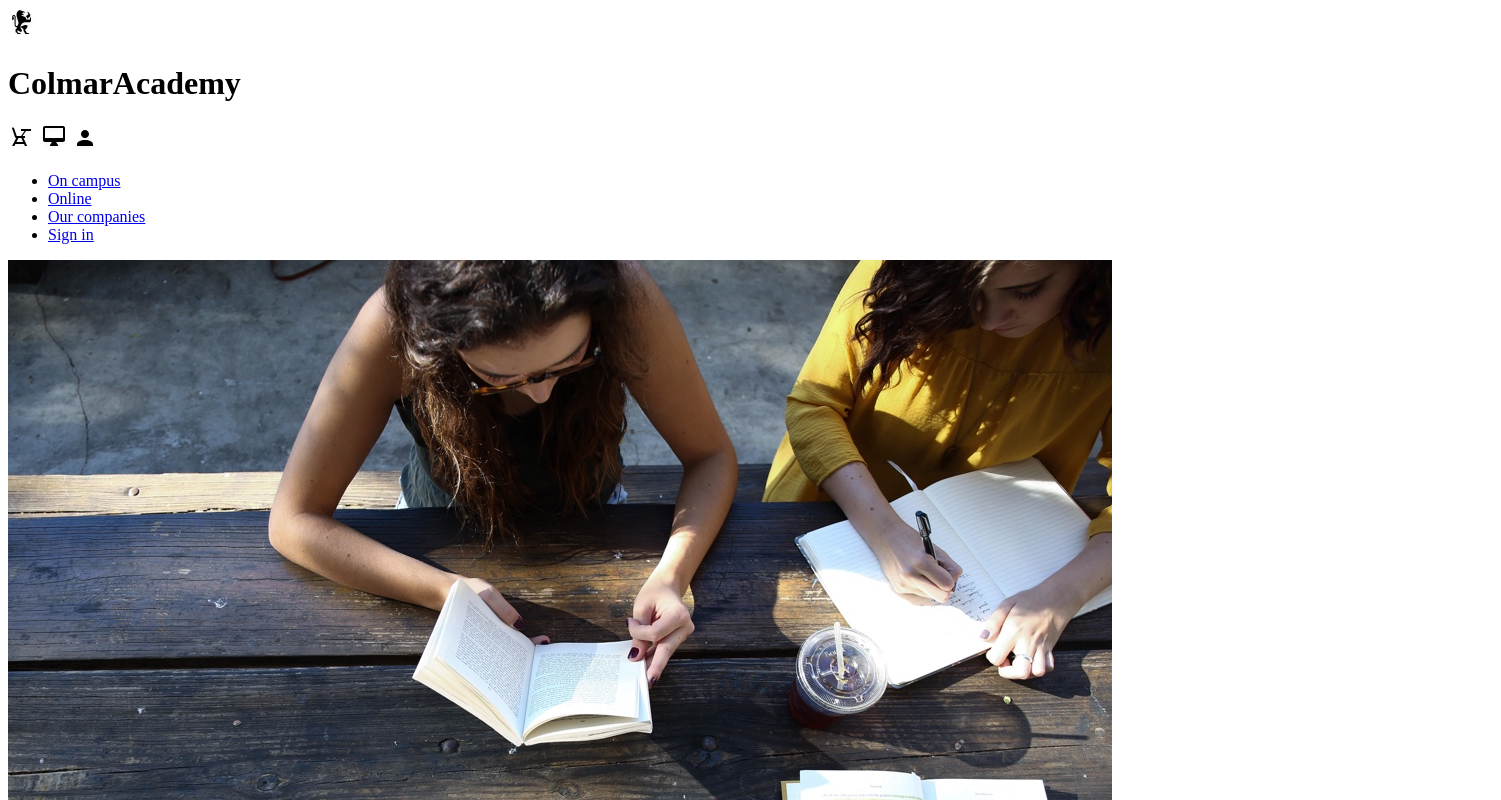
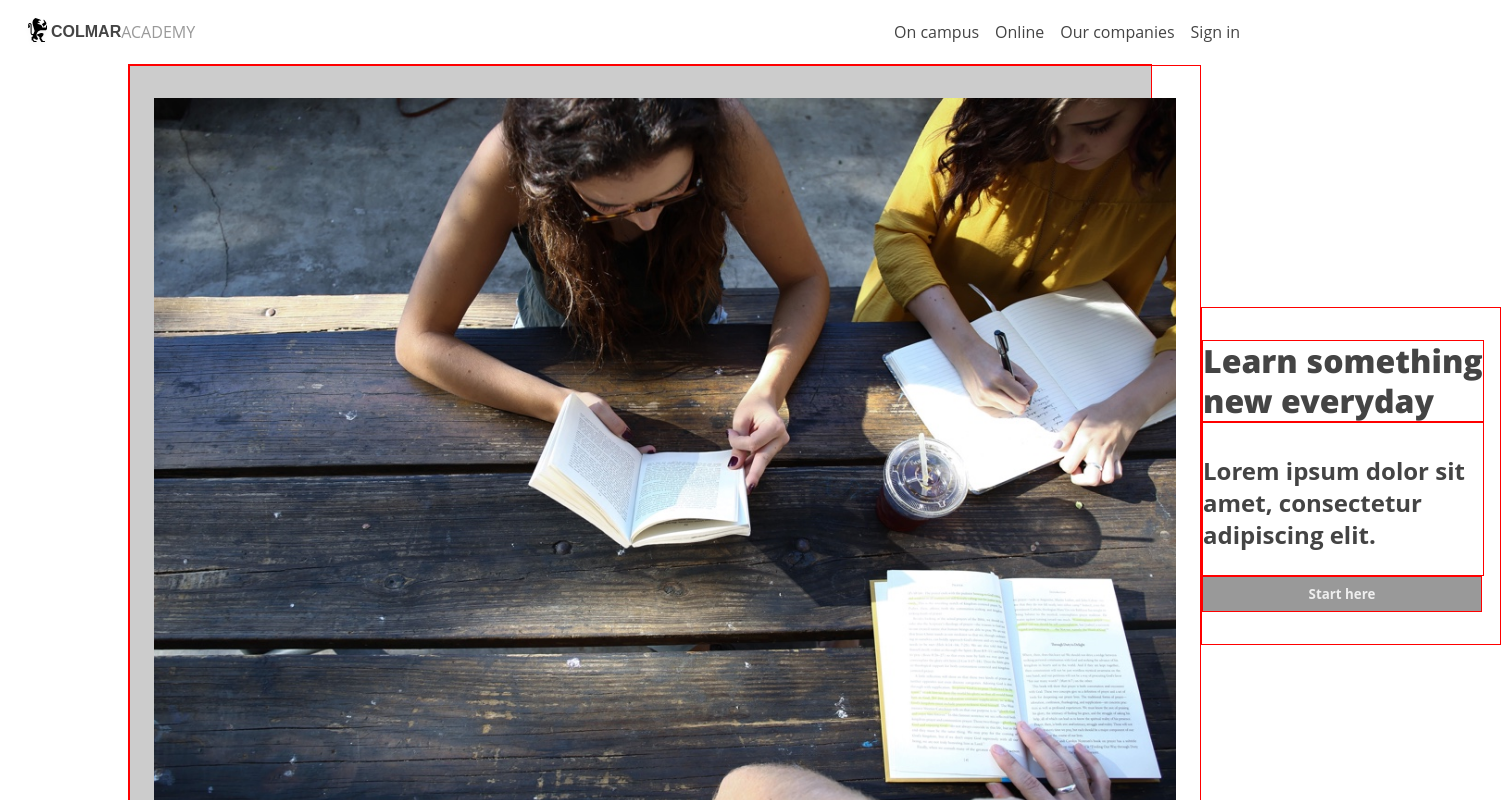
Before and after one commit to Starhole-zz/colmar, a plain HTML site: page index.html in a window 1280 px wide. Shown: the top 800 px of the page, 1501 px wide, since content can reach past the window. Drawn offline with Linux system fonts and the light colour scheme; a web font is replaced by a local one.

Commit message:
Complete mobile site.

```diff
--- a/index.html
+++ b/index.html
@@ -4,17 +4,21 @@
     <meta charset="utf-8">
     <meta name='viewport' content='width=device-width, initial-scale=1.0' />
     <title>Codecademy Intensive Capstone | Colmar Academy</title>
+    <link href="./resources/css/reset.css" type="text/css" rel="stylesheet" />
+    <link href="./resources/css/style.css" type="text/css" rel="stylesheet" />
   </head>
   <body>
+
     <header>
+
+      <nav class="header_nav">
         <div class="logo">
           <img src="./resources/images/ic-logo.svg" />
-        <h1 class="logo_desktop">ColmarAcademy</h1>
+          <h1 class="logo_desktop">Colmar<span>Academy</span></h1>
         </div>
-      <nav class="mobile_header_nav">
-        <img src="./resources/images/ic-on-campus.svg" />
-        <img src="./resources/images/ic-online.svg" />
-        <img src="./resources/images/ic-login.svg" />
+        <img class="mobile_header_nav" src="./resources/images/ic-on-campus.svg" />
+        <img class="mobile_header_nav" src="./resources/images/ic-online.svg" />
+        <img class="mobile_header_nav" src="./resources/images/ic-login.svg" />
       </nav>
       <nav class="desktop_header_nav">
         <ul>
@@ -24,15 +28,17 @@
           <li><a href="#signin">Sign in</a></li>
         </ul>
       </nav>
+
     </header>
+
     <main>
 
       <section class="jumbotron">
         <img src="./resources/images/banner.jpg" />
         <div class="jumbotron_text">
           <h2>Learn something new everyday</h2>
-          <p>Lorem ipsum dolor sit amet, consectetur adipiscing elit.</p>
-          <button type="button" class="btn btn-primary">Start here</button>
+          <h3>Lorem ipsum dolor sit amet, consectetur adipiscing elit.</h3>
+          <button type="button" class="btn" onclick="alert('Starting... ?')">Start here</button>
         </div>
       </section>
 
@@ -46,26 +52,32 @@
         </div>
 
         <div class="dj_sideline">
-          <div class="sideline-1">
+          <div class="sideline">
             <img src="./resources/images/information-orientation.jpg" class="desktop_sl_image" />
             <img src="./resources/images/information-orientation-mobile.jpg" class="mobile_sl_image" />
+            <div class="sideline_text">
               <h3>Orientation date</h3>
               <p>Tue 10/11 & Wed 10/12: 8am-3pm</p>
               <a href="#readmore">Read more</a>
             </div>
-          <div class="sideline-2">
+          </div>
+          <div class="sideline">
             <img src="./resources/images/information-campus.jpg" class="desktop_sl_image"/>
             <img src="./resources/images/information-campus-mobile.jpg" class="mobile_sl_image"/>
+            <div class="sideline_text">
               <h3>Our campus</h3>
               <p>Find which campus is close by you</p>
               <a href="#readmore">Read more</a>
             </div>
-          <div class="sideline-3">
+          </div>
+          <div class="sideline">
             <img src="./resources/images/information-guest-lecture.jpg" class="desktop_sl_image"/>
+            <div class="sideline_text">
               <img src="./resources/images/information-guest-lecture-mobile.jpg" class="mobile_sl_image"/>
               <h3>Our guest lecture</h3>
               <p>Join a keynote with Oliver Sack about music in medical treatment</p>
               <a href="#readmore">Read more</a>
+            </div>
           </div>
         </div>
 
@@ -74,7 +86,12 @@
       <section class="gallery">
         <h2>Start learning</h2>
         <div class="mobile_gallery">
-          <h3>Software engineering
+          <h3>Software engineering</h3>
+          <h3>Computer art</h3>
+          <h3>Design</h3>
+          <h3>Data</h3>
+          <h3>Business</h3>
+          <h3>Marketing</h3>
         </div>
         <div class="desktop_gallery">
           <img src="./resources/images/course-software.jpg" />
@@ -100,7 +117,7 @@
           <p>COURSES</p>
           <p>Data Science, Big Data, SQL, Data Visualization</p>
         </div>
-        <div class="desktop_gallery-">
+        <div class="desktop_gallery">
           <img src="./resources/images/course-business.jpg" />
           <h3>Business</h3>
           <p>COURSES</p>
@@ -112,14 +129,6 @@
           <p>COURSES</p>
           <p>Analytics, Content Marketing, Mobile Marketing</p>
         </div>
-        <div class="mobile_gallery">
-          <h3>Software engineering</h3>
-          <h3>Computer art</h3>
-          <h3>Design</h3>
-          <h3>Data</h3>
-          <h3>Business</h3>
-          <h3>Marketing</h3>
-        </div>
       </section>
 
       <section class="thesis">
@@ -130,10 +139,10 @@
             Your browser does not support the viedo tag.
           </video>
           <div class="desktop_thesis">
+            <div class="desktop_thesis_hl">
               <h3>Reimagine urban</h3>
               <p>"Curabitur vitae libero in ipsum porttitor consequet. Aliquam et commodo lectus, nec consequat neque. Sed non accumsan urna. Phasellus sed consequat ex. Etiam eget magna laoreet, efficitur dolor consequat, tristique ligula."</p>
             </div>
-          <h3>
             <div class="desktop_thesis-sl">
               <div class="desktop_thesis-sl1">
                 <img src="./resources/images/thesis-fisma.jpg" />
@@ -147,10 +156,11 @@
               </div>
             </div>
           </div>
+        </div>
       </section>
 
       <footer>
-        <p>&#169; Colmar Academy. All rights reserved</p>
+        <span>&#169; Colmar Academy. All rights reserved</span>
         <nav class="desktop_footer_nav">
           <a href="#terms">Terms</a>
           <a href="#Privacy">Privacy</a>
--- a/resources/css/style.css
+++ b/resources/css/style.css
@@ -1,3 +1,292 @@
 @font-face {
-  font-family:
+  font-family: 'Ubuntu';
+  font-style: normal;
+  font-weight: 400;
+  src: local('Ubuntu Regular'), local('Ubuntu-Regular'), url(https://fonts.gstatic.com/s/ubuntu/v11/4iCs6KVjbNBYlgoKfw72.woff2) format('woff2');
+  unicode-range: U+0000-00FF, U+0131, U+0152-0153, U+02C6, U+02DA, U+02DC, U+2000-206F, U+2074, U+20AC, U+2212, U+2215;
 }
+
+@font-face {
+  font-family: 'Open Sans';
+  font-style: normal;
+  font-weight: 400;
+  src: local('Open Sans Regular'), local('OpenSans-Regular'), url(https://fonts.gstatic.com/s/opensans/v15/cJZKeOuBrn4kERxqtaUH3VtXRa8TVwTICgirnJhmVJw.woff2) format('woff2');
+  unicode-range: U+0000-00FF, U+0131, U+0152-0153, U+02C6, U+02DA, U+02DC, U+2000-206F, U+2074, U+20AC, U+2212, U+2215;
+}
+
+@font-face {
+  font-family: 'Open Sans ExtraBold';
+  font-style: normal;
+  font-weight: 800;
+  src: local('Open Sans ExtraBold'), local('OpenSans-ExtraBold'), url(https://fonts.gstatic.com/s/opensans/v15/EInbV5DfGHOiMmvb1Xr-hugdm0LZdjqr5-oayXSOefg.woff2) format('woff2');
+  unicode-range: U+0000-00FF, U+0131, U+0152-0153, U+02C6, U+02DA, U+02DC, U+2000-206F, U+2074, U+20AC, U+2212, U+2215;
+}
+
+h1, h2, h3, h4, h5, p, a, span {
+  color: #444;
+  font-family: 'Open Sans', sans-serif;
+  font-size: 16px;
+}
+
+h2 {
+  font-family: 'Open Sans ExtraBold', sans-serif;
+  font-size: 2rem;
+}
+
+h3 {
+  font-size: 1.5rem;
+  font-weight: bold;
+}
+
+a {
+  color: #43a1ff;
+}
+
+img, video {
+  max-height: 100%;
+  max-width: 100%;
+  padding: 0;
+}
+
+header {
+  align-items: center;
+  background-color: white;
+  display: flex;
+  flex-direction: row;
+  height: 4rem;
+  justify-content: space-between;
+  position: fixed;
+  width: 100%;
+}
+
+.header_nav {
+  align-items: center;
+  display: flex;
+  justify-content: space-around;
+  width: 100%;
+}
+
+.logo {
+  align-items: center;
+  display: flex;
+  flex-direction: row;
+}
+
+.logo_desktop {
+  align-items: center;
+  font-family: 'Ubuntu', sans-serif;
+  font-weight: bold;
+  text-transform: uppercase;
+  display: none;
+}
+
+.logo_desktop span {
+  color: #999;
+  font-weight: normal;
+}
+
+.desktop_header_nav {
+  display: none;
+  justify-content: space-around;
+  padding-right: 1.5rem;
+}
+
+.desktop_header_nav ul {
+  display: flex;
+  flex-direction: row;
+  justify-content: space-around;
+}
+
+.desktop_header_nav li {
+  padding-right: 1rem;
+}
+
+main {
+  margin: 0 auto;
+  max-width: 1024px;
+  padding-top: 4rem;
+}
+
+.jumbotron {
+  background-color: #ccc;
+}
+
+.jumbotron_text {
+  padding: 2rem 1rem 2rem 1rem;
+}
+
+.jumbotron h2 {
+  line-height: 2.5rem;
+}
+
+.jumbotron h3 {
+  line-height: 2rem;
+  padding: 2rem 0 1.5rem;
+}
+
+.jumbotron button {
+  background-color: #999;
+  border: none;
+  color: #eee;
+  font-family: 'Open Sans', sans-serif;
+  font-weight: bold;
+  padding: .5rem 0;
+  width: 100%;
+}
+
+.jumbotron button:hover {
+  background-color: #444;
+}
+
+.desktop_jumbotron {
+  margin-bottom: 2rem;
+}
+
+.dj_headline,
+.desktop_sl_image
+ {
+  display: none;
+}
+
+.dj_sideline h3,
+.dj_sideline p,
+.dj_sideline a {
+  margin: 1rem 1rem 1rem;
+}
+
+.sideline {
+  padding: 1rem;
+}
+
+.gallery h2,
+.thesis h2 {
+  border-top: solid 1px #eee;
+  display: flex;
+  justify-content: center;
+  padding-top: 2rem;
+}
+
+.mobile_gallery {
+  margin: 1rem 1rem 2rem 1rem;
+}
+
+.mobile_gallery h3 {
+  background-color: #ddd;
+  margin-bottom: .5rem;
+  padding: 1rem 1rem 1.5rem 1rem;
+}
+
+.desktop_gallery {
+  display: none;
+}
+
+.thesis video {
+  padding: 1rem 0 1.5rem;
+}
+
+.desktop_thesis {
+  display: none;
+}
+
+footer {
+  padding: 1rem;
+}
+
+footer span {
+  font-family: 'Tahoma', sans-serif;
+}
+
+.desktop_footer_nav {
+  display: none;
+}
+
+@media only screen and (min-width: 785px) {
+  header a {
+    color: #444;
+  }
+
+  .header_nav {
+    justify-content: space-between;
+    padding-right: 1.5rem;
+    width: auto;
+  }
+
+  .logo {
+    padding-left: 1.5rem;
+  }
+
+  .desktop_header_nav {
+    display: flex;
+  }
+
+  .mobile_header_nav {
+    display: none;
+  }
+
+  .logo_desktop {
+    display: inherit;
+  }
+
+  .jumbotron {
+    border: solid 1px red;
+    display: flex;
+    flex-direction: row;
+  }
+
+  .jumbotron img {
+    border: solid 1px red;
+    display: flex;
+    flex: 1.5 0 0;
+    flex-direction: column;
+    padding: 2rem 1.5rem;
+
+  }
+
+  .jumbotron_text {
+    border: solid 1px red;
+    flex: 1 0 0;
+    margin: auto 0;
+    padding-left: 0;
+  }
+
+  .jumbotron_text h2,
+  .jumbotron_text h3,
+  .jumbotron_text button{
+    border: solid 1px red;
+    width: 17.5rem;
+  }
+
+  .mobile_sl_image {
+    display: none;
+  }
+
+  .desktop_jumbotron {
+    border: solid 1px red;
+    display: flex;
+    flex-direction: row;
+  }
+
+  .dj_headline,
+  .desktop_sl_image {
+    display: inherit;
+  }
+
+  .dj_headline {
+    display: flex;
+    flex: 1.5 0 0;
+    flex-direction: column;
+    padding: 2rem 1.5rem;
+  }
+
+  .dj_sideline {
+    display: flex;
+    flex: 1 0 0;
+    flex-direction: column;
+  }
+
+  .sideline {
+    border: solid 1px red;
+    display: flex;
+    flex-direction: row;
+  }
+}
```
Lines whose indentation alone changed are shown as unchanged.
